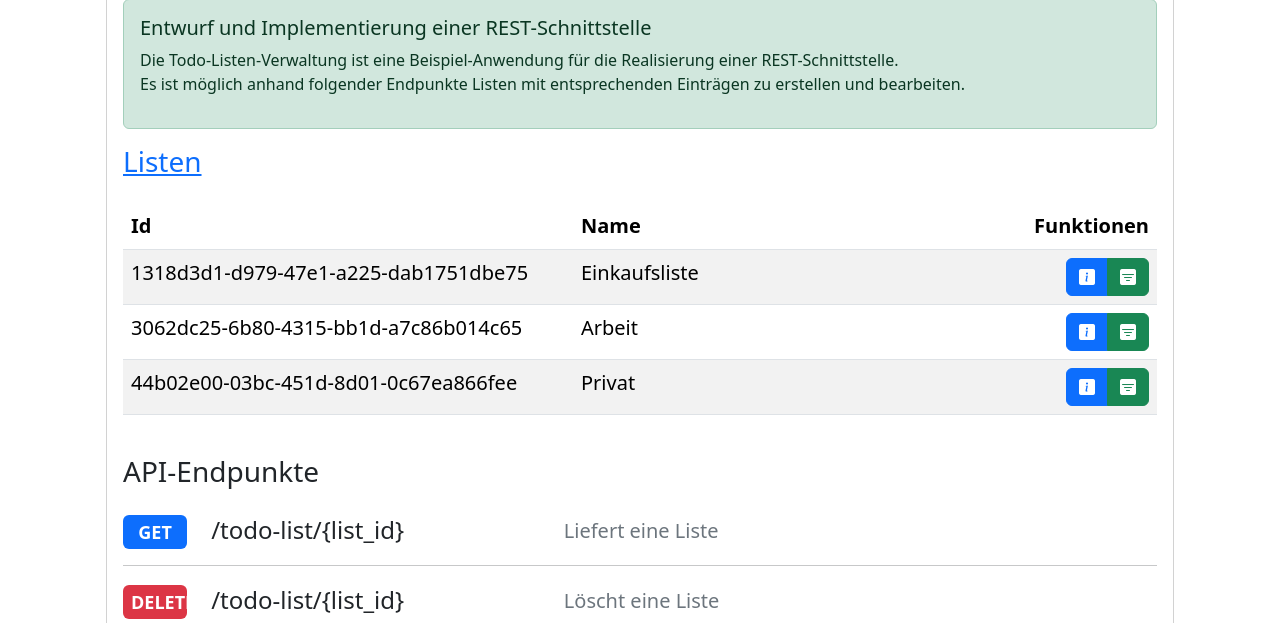
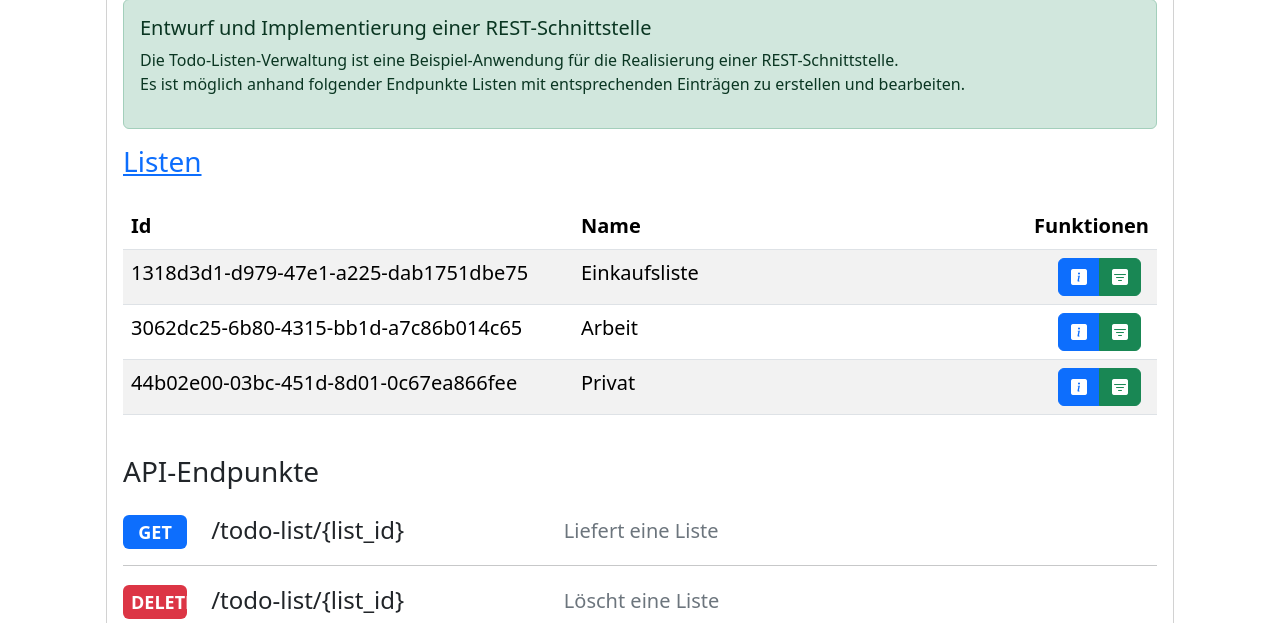
Before and after one commit to bartelRW/TodoListManager, a Flask app: page / in a window 1280 px wide. Shown: the part 115-738 px from the top of the page. Run offline with Flask 3, Linux system fonts and the light colour scheme.

Commit message:
Update index.html

```diff
--- a/templates/index.html
+++ b/templates/index.html
@@ -5,7 +5,7 @@
     <meta name="viewport" content="width=device-width, initial-scale=1.0">
     <link href="https://cdn.jsdelivr.net/npm/bootstrap@5.3.3/dist/css/bootstrap.min.css" rel="stylesheet" integrity="sha384-QWTKZyjpPEjISv5WaRU9OFeRpok6YctnYmDr5pNlyT2bRjXh0JMhjY6hW+ALEwIH" crossorigin="anonymous">
     <link rel="stylesheet" href="https://cdn.jsdelivr.net/npm/bootstrap-icons@1.11.3/font/bootstrap-icons.min.css">
-    <title>Python Web Server</title>
+    <title>Todo-Listen-Verwaltung</title>
 </head>
 <body>
     <main role="main" class="container">
@@ -41,7 +41,7 @@
                                         <td style="width: 450px;">{{list['id']}}</td>
                                         <td>{{list['name']}}</td>
                                         <td class="text-end">
-                                            <div class="btn-group" role="group" aria-label="Basic mixed styles example">
+                                            <div class="btn-group me-2" role="group" aria-label="Basic mixed styles example">
                                                 <a type="button" href="/todo-list/{{list['id']}}" class="btn btn-primary"><i class="bi bi-info-square-fill"></i></a>
                                                 <a type="button" href="/todo-list/{{list['id']}}/entries" class="btn btn-success"><i class="bi bi-filter-square-fill"></i></a>
                                             </div>
```
